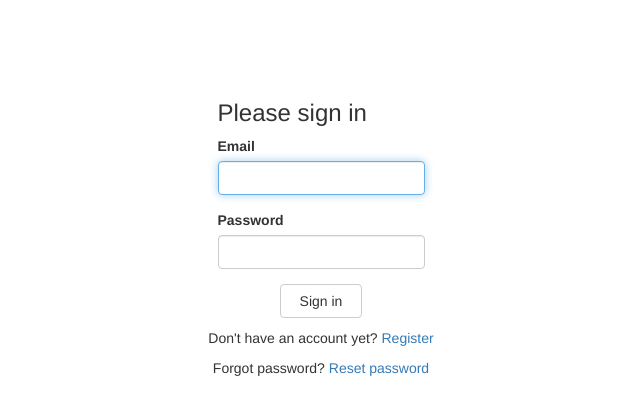
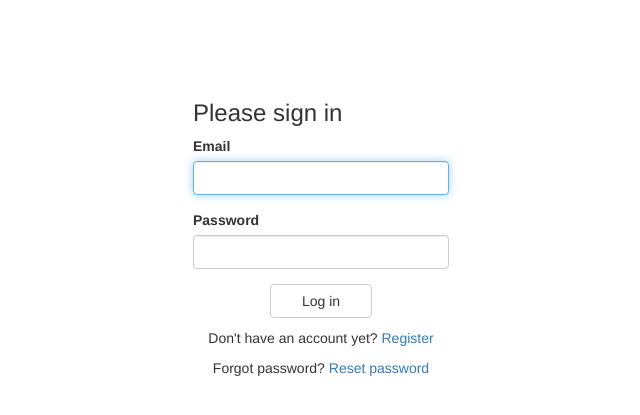
Before and after one commit to drTragger/symfony_test, a Symfony app: template templates/security/login.html.twig in a window 1280 px wide. Shown: the top 415 px of the page, without its empty margins (319-959 px from the left). Run offline with Twig, Linux system fonts and the light colour scheme; the template is opened without the code that fills it, so the values that code supplies are empty; some libraries are stand-ins or nearby versions.

Commit message:
Minor bug fixes

```diff
--- a/public/css/main.css
+++ b/public/css/main.css
@@ -7,7 +7,7 @@
 }
 
 .form-group {
-    min-width: 15vw;
+    min-width: 20vw;
 }
 
 .vertical button {
--- a/src/Controller/UserController.php
+++ b/src/Controller/UserController.php
@@ -30,7 +30,7 @@ class UserController extends AbstractController
     public function register(Request $request): Response
     {
         return $this->service->register($request->request->all())
-            ? $this->redirect('/welcome')
+            ? $this->redirect('/')
             : $this->render('error.html.twig', ['message' => 'Passwords are not similar']);
     }
 
--- a/src/DataFixtures/PetBreedFixture.php
+++ b/src/DataFixtures/PetBreedFixture.php
@@ -27,7 +27,7 @@ class PetBreedFixture extends Fixture
             foreach ($breeds as $breed) {
                 $petBreed = new PetBreed();
                 $petBreed->setBreed($breed);
-                $petBreed->setType($key);
+                $petBreed->setType($key + 1);
                 $manager->persist($petBreed);
             }
         }
--- a/templates/error.html.twig
+++ b/templates/error.html.twig
@@ -6,7 +6,7 @@
     <div class="vertical">
         <h2>Whoops! Looks like something went wrong</h2>
         <p>{{ message }}</p>
-        {% if app.user is defined %}
+        {% if message starts with 'You need to log in' %}
             <a href="/">Log in</a>
         {% else %}
             <a href="{{ app.request.headers.get('referer') }}" class="btn btn-danger">Back</a>
--- a/templates/security/login.html.twig
+++ b/templates/security/login.html.twig
@@ -32,7 +32,7 @@
             >
 
             <button class="btn btn-default" type="submit">
-                Sign in
+                Log in
             </button>
         </form>
         <p class="margin-top">Don't have an account yet? <a href="{{ path('registration_page') }}">Register</a></p>
```
